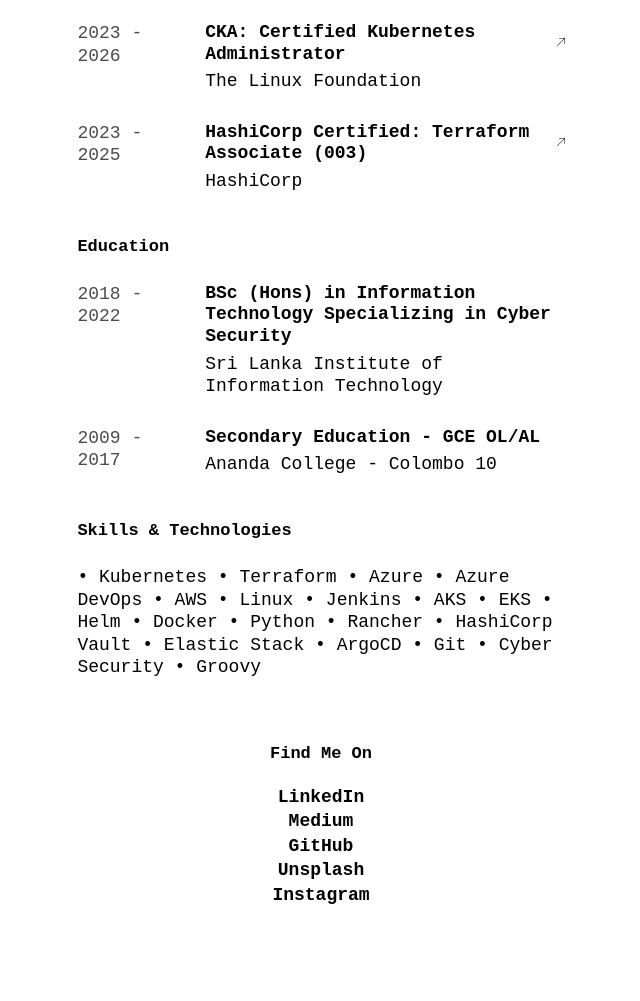
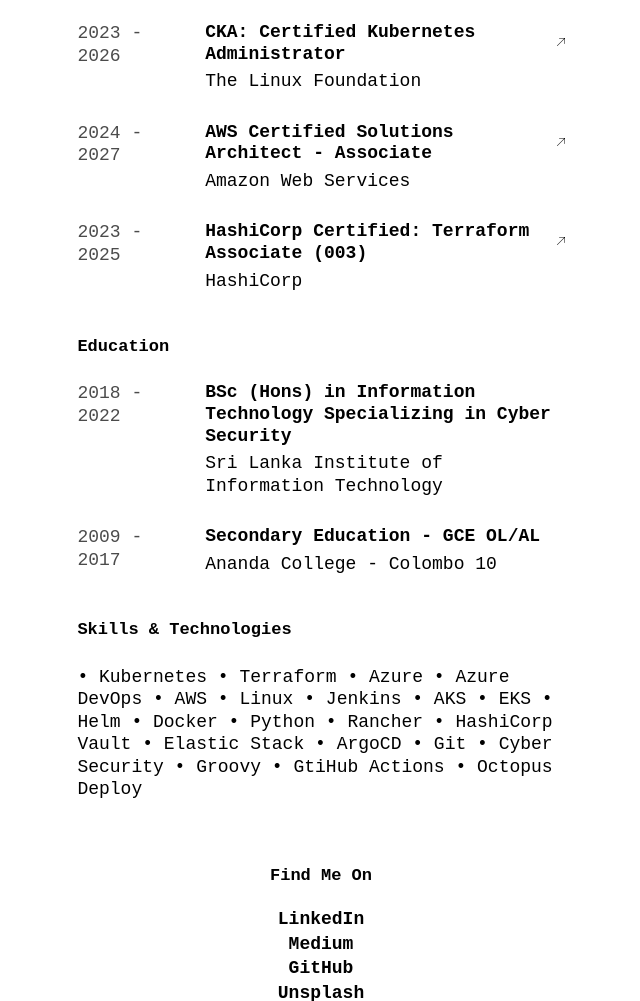
Before and after one commit to kushanjanith/kushanjanith.github.io, a plain HTML site: page index.html in a window 1280 px wide. Shown: the part 3187-4188 px from the top of the page, without its empty margins (319-959 px from the left). Drawn offline with Linux system fonts and the light colour scheme.

Commit message:
Update index.html

```diff
--- a/index.html
+++ b/index.html
@@ -402,6 +402,17 @@
                             <p class="chakra-text css-g5qhb2">The Linux Foundation</p>
                         </div>
                         <div class="css-zy08ml">
+                            <p class="chakra-text css-y83l2k">2024 - 2027</p>
+                        </div>
+                        <div class="css-14l6pud">
+                            <!-- <img alt="Kinetic Spectrums" src="/kineticspectrum.png" class="chakra-image css-1viek8v"/> -->
+                            <a class="chakra-heading css-u14vgh" target="_blank" href="https://cp.certmetrics.com/amazon/en/public/verify/credential/ba378c26951347e9a4596c2e515e6088">
+                                AWS Certified Solutions Architect - Associate
+                                <img alt="link to Kinetic Spectrums" src="img/arrow-link.png" class="chakra-image css-1dtrd5g" width="8" height="8" style="margin-bottom: 3px;"/>
+                            </a>
+                            <p class="chakra-text css-g5qhb2">Amazon Web Services</p>
+                        </div>
+                        <div class="css-zy08ml">
                             <p class="chakra-text css-y83l2k">2023 - 2025</p>
                         </div>
                         <div class="css-14l6pud">
@@ -441,7 +452,7 @@
                     <!-- SKILLS -->
                     <h2 class="chakra-heading css-jtc8nn">Skills &amp; Technologies</h2>
                     <div >
-                        <p style="text-align: left;">• Kubernetes • Terraform • Azure • Azure DevOps • AWS • Linux • Jenkins • AKS • EKS • Helm • Docker • Python • Rancher • HashiCorp Vault • Elastic Stack • ArgoCD • Git • Cyber Security • Groovy</p>
+                        <p style="text-align: left;">• Kubernetes • Terraform • Azure • Azure DevOps • AWS • Linux • Jenkins • AKS • EKS • Helm • Docker • Python • Rancher • HashiCorp Vault • Elastic Stack • ArgoCD • Git • Cyber Security • Groovy • GtiHub Actions • Octopus Deploy</p>
                     </div>
 
                     <!-- ENABLE LINKS -->
```
